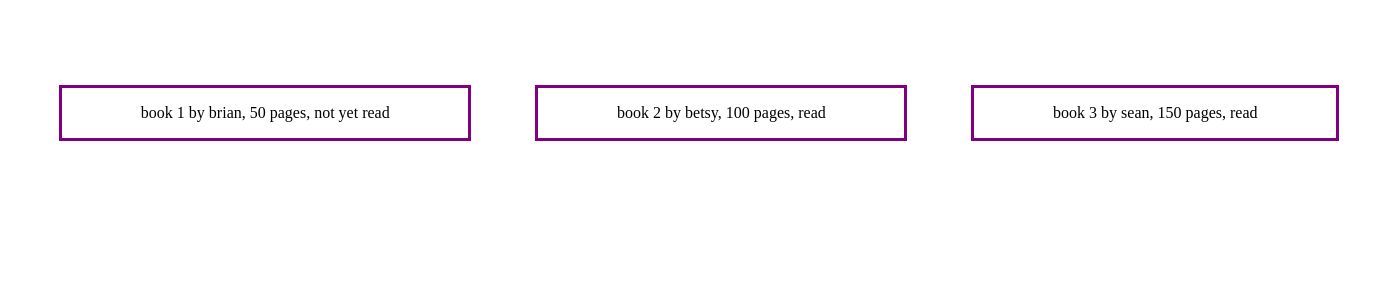
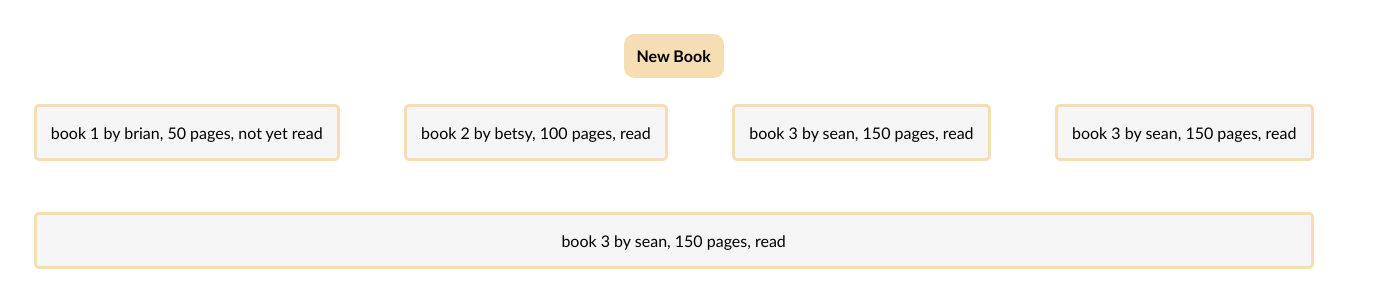
Before and after one commit to brian-baugher/odin-library, a plain HTML site: page index.html in a window 1280 px wide. Shown: the whole page, 1390 px wide, since content can reach past the window. Drawn offline with Linux system fonts and the light colour scheme.

Commit message:
lay groundwork for new book button

```diff
--- a/index.html
+++ b/index.html
@@ -9,6 +9,7 @@
     <script src="script.js" defer></script>
 </head>
 <body>
+    <button id="new-book">New Book</button>
     <div id="books"></div>
 </body>
 </html>
--- a/script.js
+++ b/script.js
@@ -44,6 +44,13 @@ function displayBooks(){
     }
 }
 
+function openForm(){
+
+}
+
+const newBook = document.getElementById('new-book')
+newBook.addEventListener('click', openForm)
+
 let b1 = new Book('book 1', 'brian', 50, false)
 let b2 = new Book('book 2', 'betsy', 100, true)
 let b3 = new Book('book 3', 'sean', 150, true)
@@ -51,5 +58,7 @@ let b3 = new Book('book 3', 'sean', 150, true)
 addBookToLibrary(b1)
 addBookToLibrary(b2)
 addBookToLibrary(b3)
+addBookToLibrary(b3)
+addBookToLibrary(b3)
 
 displayBooks()
--- a/style.css
+++ b/style.css
@@ -3,7 +3,10 @@ body{
     flex-direction: column;
     width: 100%;
     height: 100%;
+    align-items: center;
+    padding: 2%;
 }
+
 
 #books{
     display: flex;
@@ -11,16 +14,31 @@ body{
     width: 100%;
     height: 100%;
     gap: 5%;
-    padding: 4%;
     justify-content: center;
     align-items: center;
+    margin: 0;
 }
 
 .book{
     display: flex;
     flex-direction: column;
     flex: 1 0 auto;
-    border: solid purple;
+    border: solid wheat;
+    background-color: whitesmoke;
     text-align: center;
     margin: 2% 0;
+    border-radius: 5px;
+    font-family: 'Gill Sans', 'Gill Sans MT', Calibri, 'Trebuchet MS', sans-serif;
 }
+
+#new-book{
+    width: fit-content;
+    padding: 1%;
+    margin: 0;
+    background-color:wheat ;
+    border: none;
+    border-radius: 10px;
+    font-weight: bold;
+    font-family: 'Gill Sans', 'Gill Sans MT', Calibri, 'Trebuchet MS', sans-serif;
+    font-size: medium;
+}
```
